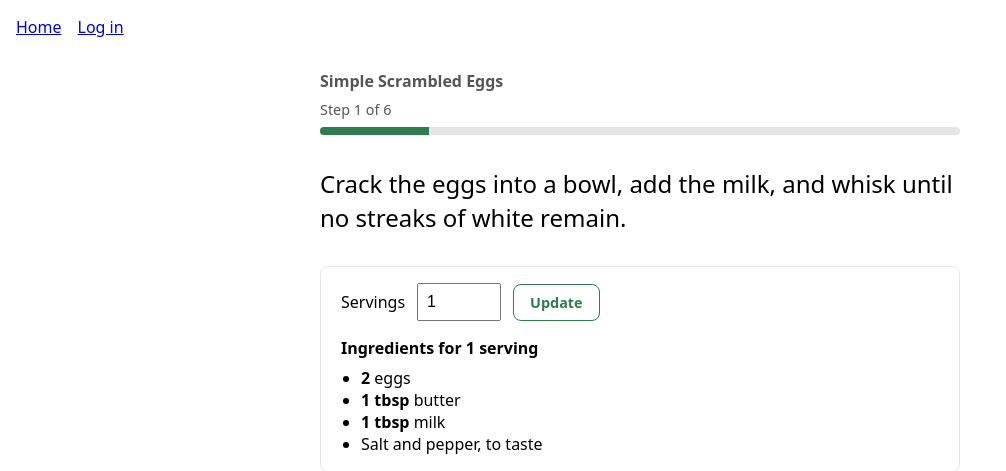
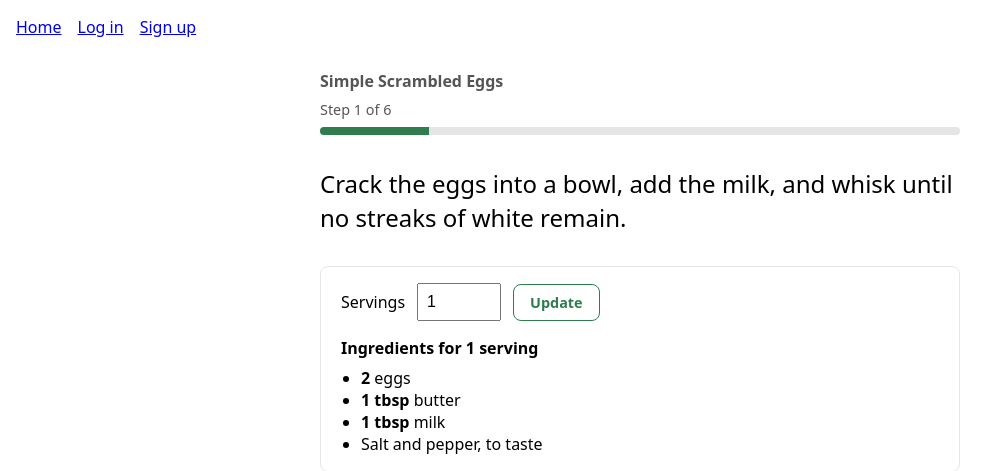
Before and after one commit to Nemo-22-UF/CEN3031-Project, a Flask app: page /recipes/1/cook in a window 1280 px wide. Shown: the top 471 px of the page, without its empty margins (0-1006 px from the left). Run offline with Flask 3, Linux system fonts and the light colour scheme; data comes from the database, SQL or seed files in the repository.

Commit message:
feat: add Sign up link to nav when logged out

```diff
--- a/app/templates/base.html
+++ b/app/templates/base.html
@@ -14,6 +14,7 @@
         <a href="{{ url_for('auth.profile') }}">{{ current_user.username }}</a>
         {% else %}
         <a href="{{ url_for('auth.login') }}">Log in</a>
+        <a href="{{ url_for('auth.register') }}">Sign up</a>
         {% endif %}
     </nav>
     <main>
```
